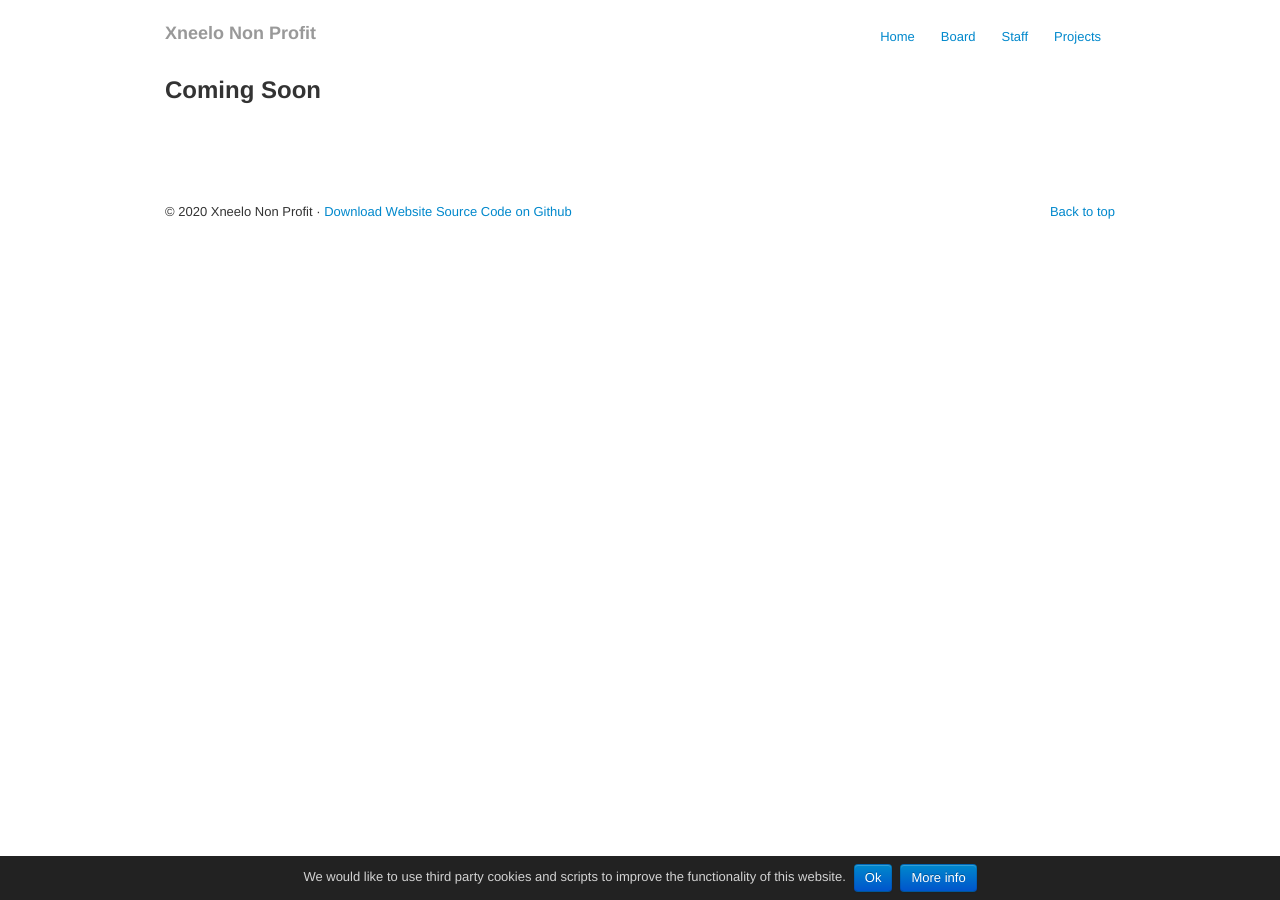
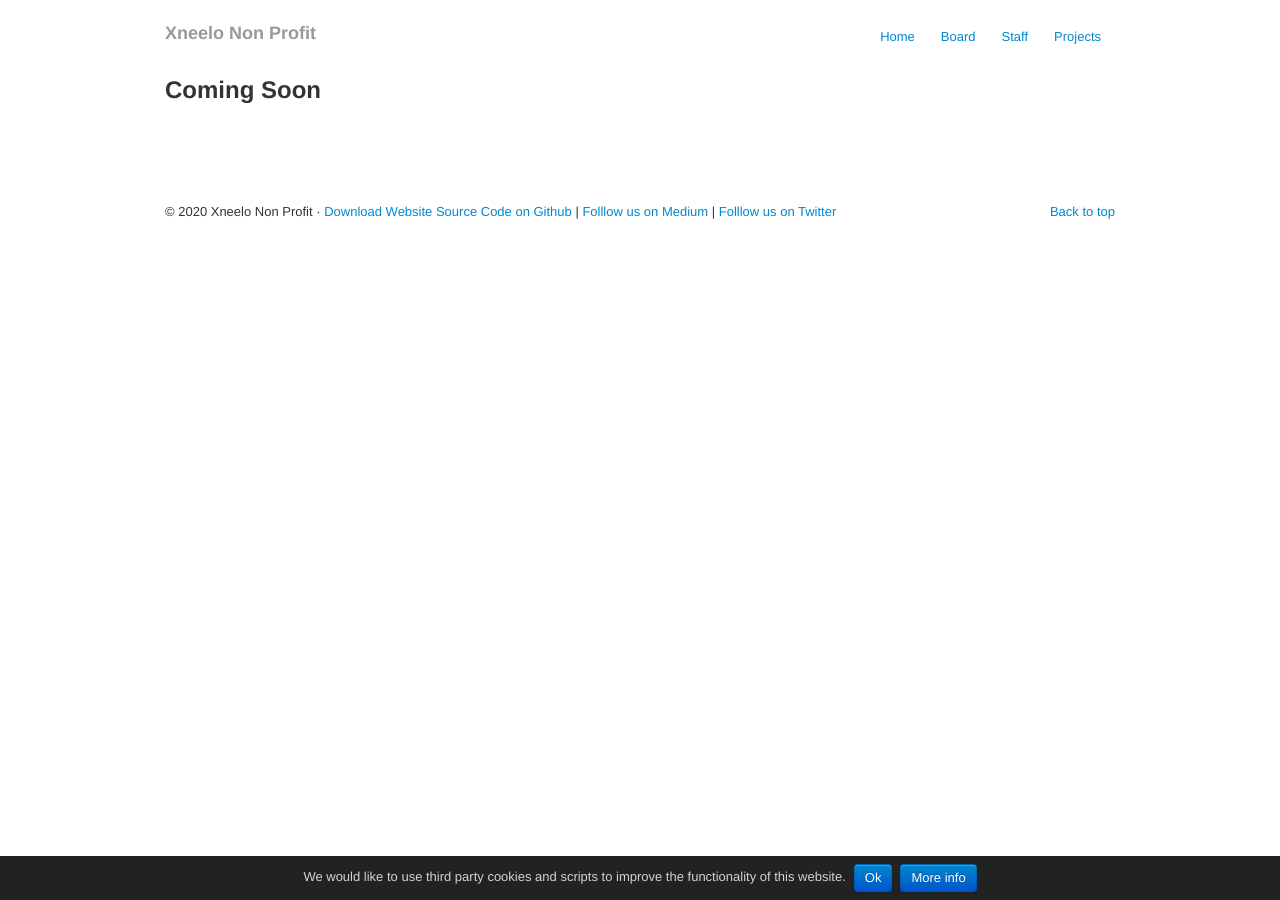
Before and after one commit to xneeloorg/xneelo-org, a Jekyll site: the page built from projects.html, in a window 1280 px wide. Built offline with Jekyll 4.4.1, drawn with Linux system fonts in a browser that asks for light colours.

Commit message:
Update footer.html

```diff
--- a/_includes/footer.html
+++ b/_includes/footer.html
@@ -1,6 +1,6 @@
 <div class="container-narrow">
   <div id="footer">
    <p class="pull-right"><a href="#body">Back to top</a></p>
-   <p>© 2020 {{ site.title }} · <a target="_blank" href="https://github.com/xneeloorg/xneelo-org">Download Website Source Code on Github</a> </p>
+   <p>© 2020 {{ site.title }} · <a target="_blank" href="https://github.com/xneeloorg/xneelo-org">Download Website Source Code on Github</a>  | <a target="_blank" href="https://medium.com/xneelo-non-profit">Folllow us on Medium</a>  | <a target="_blank" href="https://twitter.com/xneelo_org">Folllow us on Twitter</a>  </p>
   </div>
  </div>
```
